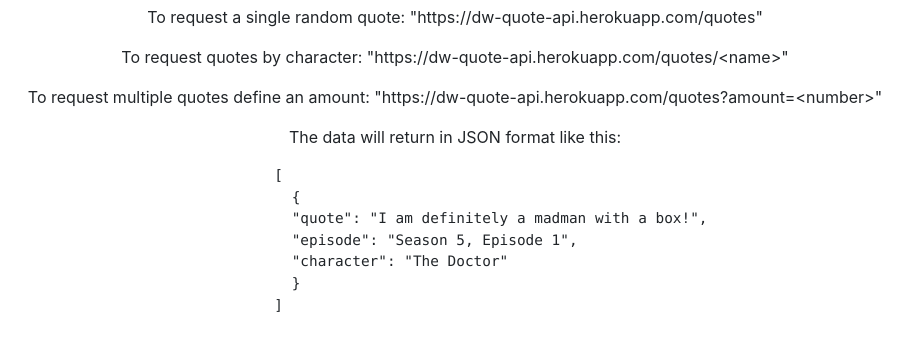
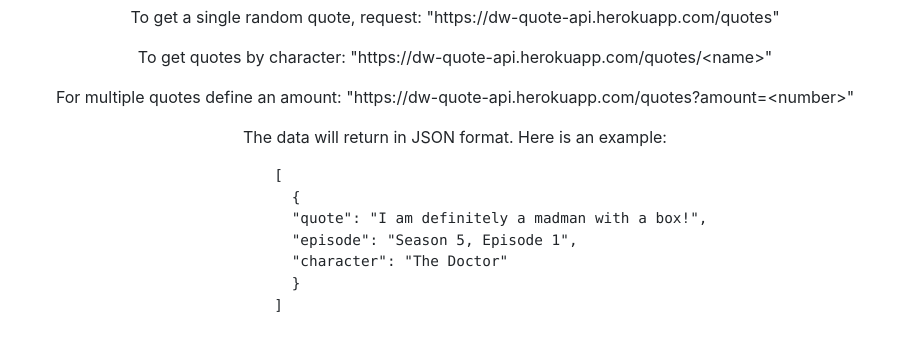
Before and after one commit to Schlenges/doctor-who-quote-api, a website: page view/index.html in a window 1280 px wide. Shown: the part 423-774 px from the top of the page, without its empty margins (185-1097 px from the left). Drawn offline with nearby package versions, Linux system fonts and the light colour scheme; files that its build step writes are made by us from their sources; files whose address does not match are found by name.

Commit message:
updated description

```diff
--- a/view/index.html
+++ b/view/index.html
@@ -10,10 +10,10 @@
 <div class="container-fluid">
     <img class="img-fluid" src="dw-logo.png">
     <h1>Quote API</h1>
-    <p>To request a single random quote: "https://dw-quote-api.herokuapp.com/quotes"</p>
-    <p>To request quotes by character: "https://dw-quote-api.herokuapp.com/quotes/&lt;name&gt;"</p>
-    <p>To request multiple quotes define an amount: "https://dw-quote-api.herokuapp.com/quotes?amount=&lt;number&gt;"</p>
-    <p>The data will return in JSON format like this:</p>
+    <p>To get a single random quote, request: "https://dw-quote-api.herokuapp.com/quotes"</p>
+    <p>To get quotes by character: "https://dw-quote-api.herokuapp.com/quotes/&lt;name&gt;"</p>
+    <p>For multiple quotes define an amount: "https://dw-quote-api.herokuapp.com/quotes?amount=&lt;number&gt;"</p>
+    <p>The data will return in JSON format. Here is an example:</p>
     <div id="example">
     <pre>
         [
```
